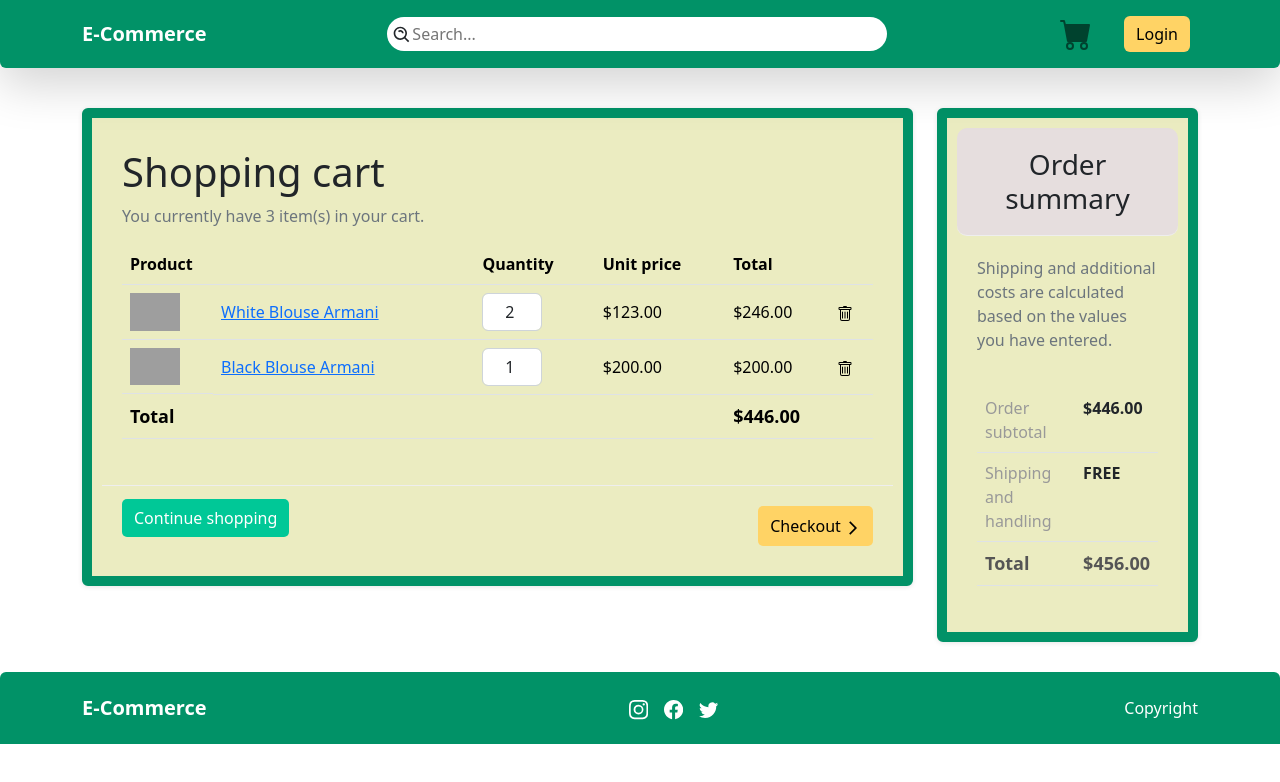
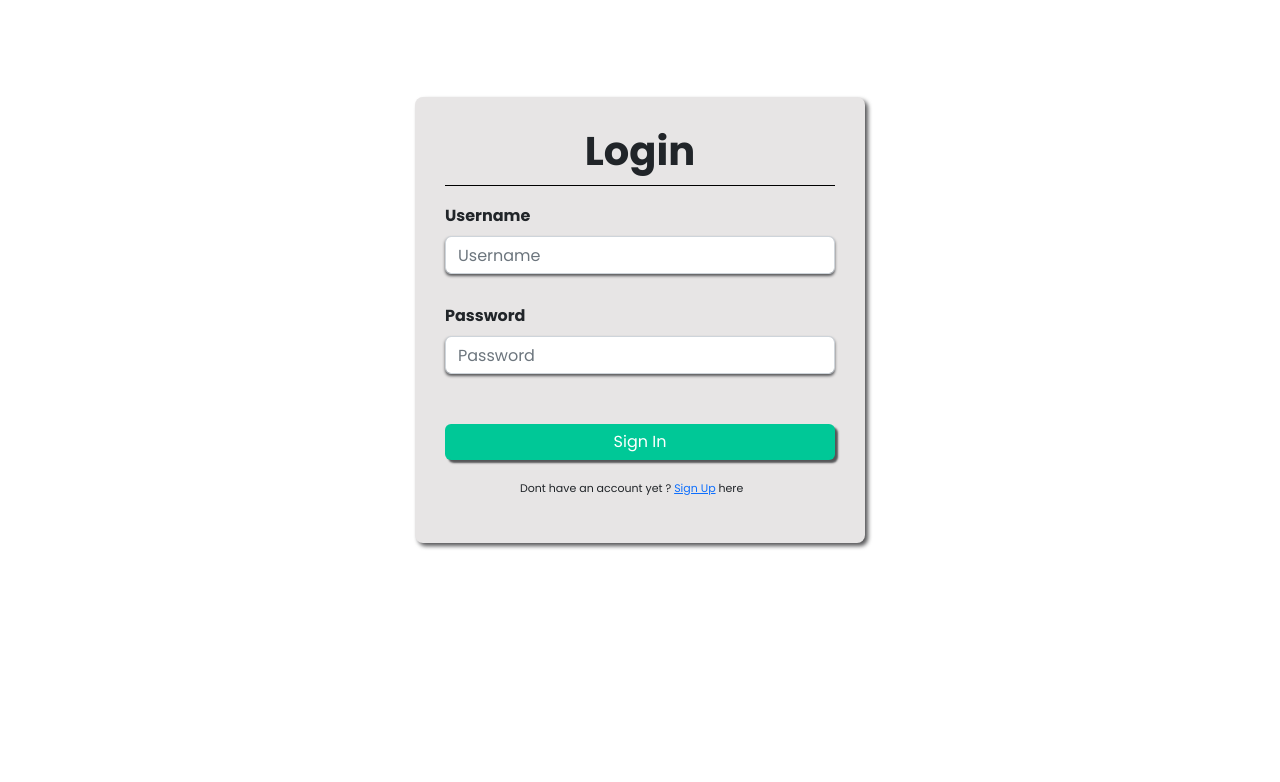
Before and after one commit to ALTA-GROUP-PROJECT-COLLAB-FE-BE/E-COMMERCE-APP, a React (Create React App) app: page /cart in a window 1280 px wide. Shown: the top 782 px of the page. Built offline with nearby package versions, Linux system fonts and the light colour scheme; grey boxes are pictures that could not be loaded.

Commit message:
Login Feature Done But Having Some Bugs

```diff
--- a/src/App.js
+++ b/src/App.js
@@ -1,4 +1,4 @@
-import React from "react";
+import React, { useState } from "react";
 import { BrowserRouter as Router, Route, Routes } from "react-router-dom";
 import Footer from "./components/Footer";
 import NavBar from "./components/NavBar";
@@ -12,20 +12,20 @@ import Register from "./pages/Register";
 import "./App.css";
 
 function App() {
+  const [token, setToken] = useState(localStorage.getItem("userToken") ?? null);
   return (
     <>
       <Router>
-        <NavBar />
+        {token ? <NavBar setToken={setToken} /> : null}
         <Routes>
-          <Route exact path="/" element={<Home />} />
-          <Route path="/detail/:id" element={<Detail />} />
-          <Route path="/edit-product" element={<EditProduct />} />
-          <Route path="/cart" element={<Cart />} />
-          <Route path="/login" element={<Login />} />
+          <Route exact path="/" element={token ? <Home /> : <Login token={token} setToken={setToken} />} />
+          <Route path="/detail/:id" element={token ? <Detail /> : <Login token={token} setToken={setToken} />} />
+          <Route path="/edit-product" element={token ? <EditProduct /> : <Login token={token} setToken={setToken} />} />
+          <Route path="/cart" element={token ? <Cart /> : <Login token={token} setToken={setToken} />} />
           <Route path="/register" element={<Register />} />
           <Route path="*" element={<NotFound />} />
         </Routes>
-        <Footer />
+        {token ? <Footer /> : null}
       </Router>
     </>
   );
--- a/src/Style/Login.css
+++ b/src/Style/Login.css
@@ -1,4 +1,5 @@
-html, body{
+html,
+body {
   height: 100%;
 }
 
@@ -6,7 +7,7 @@ html, body{
   display: flex;
   width: 100vw;
   height: 80vh;
-    font-family: 'Poppins';
+  font-family: "Poppins";
 }
 
 .form-box {
@@ -14,31 +15,33 @@ html, body{
   padding: 30px;
   box-shadow: rgb(86, 86, 88) 3px 3px 4px;
   border-radius: 8px;
-    background-color: #E7E5E5;
+  background-color: #e7e5e5;
 }
 
-.login{
-    padding-left: 155px;
-    font-family: 'Poppins'; font-size: 40px;
+.login {
+  display: flex;
+  justify-content: center;
+  font-family: "Poppins";
+  font-size: 40px;
   font-weight: bold;
   padding-bottom: 10px;
   border-bottom: 1px solid black;
 }
 
-.form-container .title{
+.form-container .title {
   font-size: 16px;
   font-weight: bold;
   padding-top: 10px;
 }
 
-.email{
+.username {
   margin-bottom: 20px;
   box-shadow: rgb(86, 86, 88) 0px 2px 3px;
   height: 38px;
   font-size: 12px;
 }
 
-.password{
+.password {
   margin-bottom: 20px;
   box-shadow: rgb(86, 86, 88) 0px 2px 3px;
   margin-bottom: 50px;
@@ -46,13 +49,18 @@ html, body{
   font-size: 12px;
 }
 
-.button .submit{
+.button .submit {
   width: 390px;
   box-shadow: rgb(86, 86, 88) 3px 3px 2px;
-    background-color: #00C897;
+  background-color: #00c897;
+  border: none;
 }
 
-.signup{
+.submit:hover {
+  background-color: #3ebe9e !important;
+}
+
+.signup {
   font-size: 11px;
   padding-left: 75px;
   padding-top: 20px;
--- a/src/Style/Register.css
+++ b/src/Style/Register.css
@@ -1,12 +1,13 @@
-html, body{
+html,
+body {
   height: 100%;
 }
 
-.form-container-register{
+.form-container-register {
   display: flex;
   width: 100vw;
   height: 80vh;
-    font-family: 'Poppins';
+  font-family: "Poppins";
 }
 
 .form-box-regis {
@@ -14,49 +15,54 @@ html, body{
   padding: 30px;
   box-shadow: rgb(86, 86, 88) 3px 3px 4px;
   border-radius: 8px;
-    background-color: #E7E5E5;
+  background-color: #e7e5e5;
 }
 
-.register{
+.register {
   padding-left: 125px;
-    font-family: 'Poppins'; font-size: 40px;
+  font-family: "Poppins";
+  font-size: 40px;
   font-weight: bold;
   padding-bottom: 10px;
   border-bottom: 1px solid black;
 }
 
-.form-container-register .start{
+.form-container-register .start {
   font-size: 16px;
   font-weight: bold;
   margin-top: 1px;
 }
 
-.sub-title{
+.sub-title {
   margin-bottom: 1px;
   padding-top: 1px;
 }
 
-.email-regis{
+.email-regis {
   margin-bottom: 2px;
   box-shadow: rgb(86, 86, 88) 0px 2px 3px;
   height: 38px;
   font-size: 12px;
 }
 
-.password-regis{
+.password-regis {
   box-shadow: rgb(86, 86, 88) 0px 2px 3px;
   height: 38px;
   font-size: 12px;
 }
 
-.middle{
+.middle {
   margin-bottom: 20px;
-
 }
 
-.button-regis .sign{
+.button-regis .sign {
   width: 390px;
   box-shadow: rgb(86, 86, 88) 3px 3px 2px;
-    background-color: #00C897;
+  background-color: #00c897;
   margin-bottom: 20px;
+  border: none;
 }
+
+.button-regis .sign:hover {
+  background-color: #3ebe9e !important;
+}
--- a/src/components/NavBar.jsx
+++ b/src/components/NavBar.jsx
@@ -3,8 +3,13 @@ import "../App.css";
 import { Button, Container, Form, Nav, Navbar } from "react-bootstrap";
 import { BsCartFill } from "react-icons/bs";
 import { BiSearchAlt } from "react-icons/bi";
+import { NavLink } from "react-router-dom";
 
-function NavBar() {
+function NavBar({ setToken }) {
+  const logoutHandler = () => {
+    setToken("");
+    localStorage.clear();
+  };
   return (
     <header>
       <Navbar className="bg-main rounded-bottom shadow-lg">
@@ -27,9 +32,11 @@ function NavBar() {
             <Nav.Link href="/cart">
               <BsCartFill style={{ width: "2rem", height: "2rem" }} />
             </Nav.Link>
-            <Nav.Link href="/login">
-              <Button className="button-secondary">Login</Button>
-            </Nav.Link>
+            <NavLink to="/">
+              <Button className="button-secondary" onClick={logoutHandler}>
+                Logout
+              </Button>
+            </NavLink>
           </Nav>
         </Container>
       </Navbar>
--- a/src/pages/Login.js
+++ b/src/pages/Login.js
@@ -1,23 +1,56 @@
+import axios from "axios";
+import { useState } from "react";
 import { Form, Button } from "react-bootstrap";
 import { Link } from "react-router-dom";
 import "../Style/Login.css";
 
-const Login = () => {
+const Login = ({ token, setToken }) => {
+  const [userName, setUserName] = useState("");
+  const [password, setPassword] = useState("");
+  const [error, setError] = useState("");
+
+  const loginHandler = () => {
+    setError("");
+    setUserName("");
+    setPassword("");
+    axios({
+      url: "https://fakestoreapi.com/auth/login",
+      method: "POST",
+      data: {
+        username: userName,
+        password: password,
+      },
+    })
+      .then((res) => {
+        console.log(res.data.token);
+        setToken(res.data.token);
+        localStorage.setItem("userToken", res.data.token);
+      })
+      .catch((err) => {
+        console.log(err.response.data);
+        setError(err.response.data);
+      });
+  };
   return (
     <div>
       <main className="form-container">
         <Form className="form-box m-auto">
           <h1 className="login">Login</h1>
           <Form.Group className="title" controlId="formBasicEmail">
-            <Form.Label>Email</Form.Label>
-            <Form.Control className="email" type="email" placeholder="Email" />
+            <Form.Label>Username</Form.Label>
+            <Form.Control className="username" type="text" placeholder="Username" value={userName} onChange={(e) => setUserName(e.target.value)} />
           </Form.Group>
           <Form.Group className="title" controlId="formBasicPassword">
             <Form.Label>Password</Form.Label>
-            <Form.Control className="password" type="password" placeholder="Password" />
+            <Form.Control className="password" type="password" placeholder="Password" value={password} onChange={(e) => setPassword(e.target.value)} />
+            {error ?? (
+              <small className="d-flex justify-content-center" style={{ color: "red" }}>
+                {error}
+              </small>
+            )}
           </Form.Group>
           <Form.Group className="button">
-            <Button className="submit" type="submit">
+            <Button onClick={loginHandler} className="submit">
               Sign In
             </Button>
           </Form.Group>
```
Lines whose indentation alone changed are shown as unchanged.
